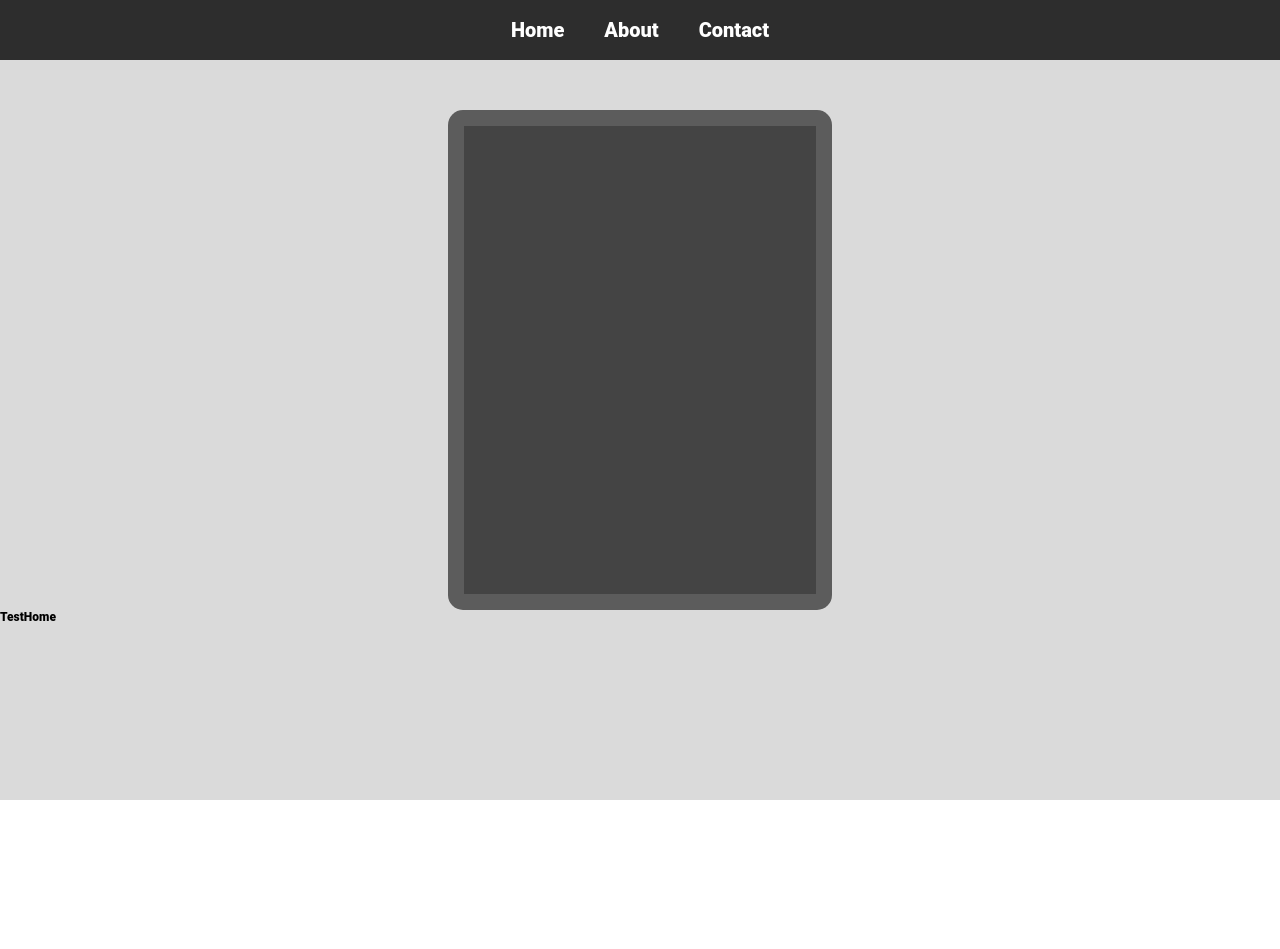
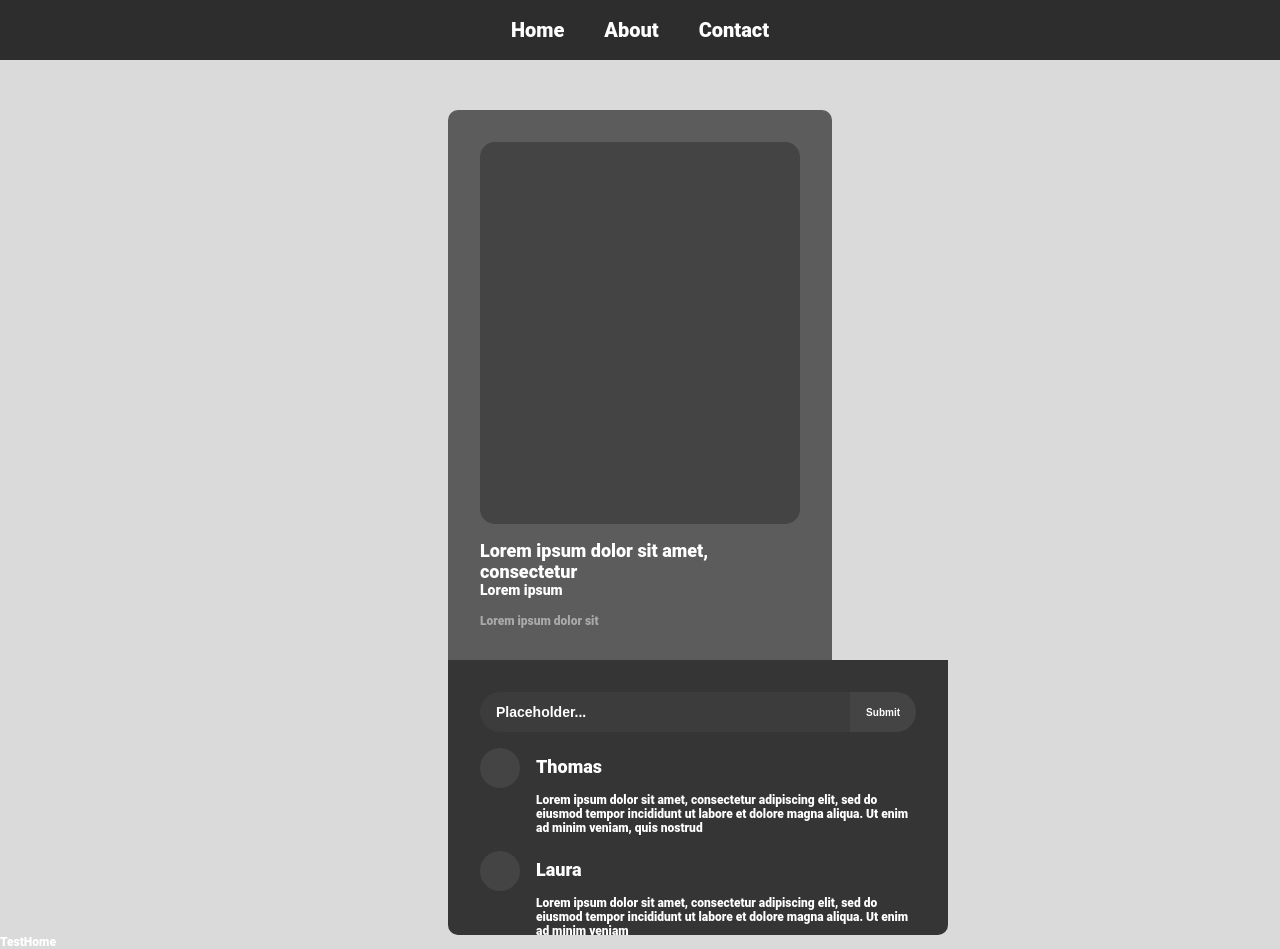
Before and after one commit to Eimantas20/tglab, a React (Create React App) app: page / in a window 1280 px wide. Before the commit the page ends 800 px from the top, so only its background shows below. Built offline with nearby package versions, Linux system fonts and the light colour scheme.

Commit message:
created chat, search, scrollbar

```diff
--- a/src/App.css
+++ b/src/App.css
@@ -2,3 +2,16 @@
   background-color: var(--main-bg-color);
   min-height:100vh;
 }
+
+.font-18 {
+  font-size: 18px;
+}
+
+.font-14 {
+  font-size: 14px;
+}
+
+.font-12 {
+  font-size: 12px;
+  margin-top: 1rem;
+}
--- a/src/components/conversation/Conversation.js
+++ b/src/components/conversation/Conversation.js
@@ -1,12 +1,42 @@
 import '../../styles/conversation.css';
+import Chat from './chat/Chat';
+import Search from './search/Search';
 
 const Conversation = () => {
+  const chatsArr = [
+    {
+      name:'Thomas',
+      text:'Lorem ipsum dolor sit amet, consectetur adipiscing elit, sed do eiusmod tempor incididunt ut labore et dolore magna aliqua. Ut enim ad minim veniam, quis nostrud'
+    },
+    {
+        name: 'Laura',
+        text: 'Lorem ipsum dolor sit amet, consectetur adipiscing elit, sed do eiusmod tempor incididunt ut labore et dolore magna aliqua. Ut enim ad minim veniam'
+    },
+    {
+        name: 'Jim',
+        text: 'Lorem ipsum dolor sit amet'
+    },
+    {
+        name: 'Furry',
+        text: 'Lorem ipsum dolor sit amet, consectetur adipiscing elit, sed do eiusmod tempor incididunt ut labore et dolore magna aliqua. Ut enim ad minim veniam, quis nostrud'
+    },
+  ]
+
   return(
     <div className='conversation-cont'>
       <div className='conv-cont-top'>
-        <div className='img'></div>
+        <div className='img' />
+        <div>
+          <p className='font-18'>Lorem ipsum dolor sit amet, consectetur</p>
+          <p className='font-14'>Lorem ipsum</p>
+          <p className='font-12'>Lorem ipsum dolor sit</p>
+        </div>
       </div>
       <div className='conv-cont-bottom'>
+        <Search />
+        {chatsArr.map((chat, i) => (
+            <Chat key={i} chat={chat} />
+        ))}
 
       </div>
     </div>
--- /dev/null
+++ b/src/components/conversation/chat/Chat.js
@@ -0,0 +1,15 @@
+import '../../../styles/chat.css';
+
+const Chat = ({chat}) => {
+    return(
+        <div className='chat-container'>
+            <div className='user-img' />
+            <div className='top-gap'>
+                <p className='font-18'>{chat.name}</p>
+                <p className='font-12'>{chat.text}</p>
+            </div>
+        </div>
+    )
+}
+
+export default Chat;
--- /dev/null
+++ b/src/components/conversation/search/Search.js
@@ -0,0 +1,21 @@
+import '../../../styles/search.css'
+import { useState } from 'react'
+
+const Search = () => {
+    const [ search, setSearch ] = useState('');
+
+    const handleSubmit = (e) => {
+        e.preventDefault();
+        console.log(`Form submited with value ${search}`)
+        setSearch('')
+    }
+
+    return(
+        <form className='search-form' onSubmit={handleSubmit}>
+            <input type='text' placeholder="Placeholder..." value={search} onChange={(e) => setSearch(e.target.value)} />
+            <button>Submit</button>
+        </form>
+    )
+}
+
+export default Search
--- a/src/index.css
+++ b/src/index.css
@@ -16,4 +16,5 @@ body {
 
 p {
   margin: 0;
+  color: var(--white-color);
 }
--- /dev/null
+++ b/src/styles/chat.css
@@ -0,0 +1,17 @@
+.chat-container {
+    padding-top: 1rem;
+    display:flex;
+}
+
+.chat-container .user-img {
+    width: 40px;
+    height: 40px;
+    border-radius: 100%;
+    background-color: var(--img-bg-color);
+    flex-shrink: 0;
+    margin-right: 1rem;
+}
+
+.chat-container .top-gap {
+    margin-top: 0.5rem;
+}
--- a/src/styles/constants.css
+++ b/src/styles/constants.css
@@ -3,10 +3,13 @@
     --nav-color: #2d2d2d;
     --comp-bg-color: #323232;
     --img-bg-color: #444444;
+    --img-bg-color-50: rgba(68, 68, 68, 0.5);
     --chat-bg-color: #353535;
-    --chat-bg-color-op75: rgba(50, 50, 50, 0.75);;
-
+    --chat-bg-color-op75: rgba(50, 50, 50, 0.75);
+    --small-font-color: #aaaaaa;
     --white-color: #fff;
+    --scrollbar-thumb: #5F5F5F;
+    --scrollbar-background: #B0B0B0;
 }
 
 /* Wasn't sure if I MUST use hex values, but that would mean
--- a/src/styles/conversation.css
+++ b/src/styles/conversation.css
@@ -1,20 +1,56 @@
 .conversation-cont {
-    /* background-color: var(); */
     width: 30%;
     max-width: 500px;
     margin:0 auto;
-    border-radius: 10px 10px 0 0;
 }
 
 .conv-cont-top {
-    padding: 1rem;
-    height: 500px;
+    border-radius: 10px 10px 0 0;
+    padding: 2rem;
+    height: 550px;
+    display: flex;
+    flex-direction: column;
     background-color: var(--chat-bg-color-op75);
-    border-radius: 15px;
 }
 
 .conv-cont-top .img {
+    border-radius: 15px;
     width: 100%;
     height:100%;
+    margin-bottom: 1rem;
     background-color: var(--img-bg-color);
 }
+
+.conv-cont-top .font-12{
+    color:var(--small-font-color)
+}
+
+
+.conv-cont-bottom {
+    width: 500px;
+    max-height:275px;
+    background-color: var(--chat-bg-color);
+    border-radius: 0 0 10px 10px;
+    padding: 2rem;
+    overflow-y: scroll;
+}
+
+/* width */
+::-webkit-scrollbar {
+  width: 10px;
+}
+
+/* Track */
+::-webkit-scrollbar-track {
+  background: var(--scrollbar-background);
+}
+
+/* Handle */
+::-webkit-scrollbar-thumb {
+  background: var(--scrollbar-thumb);
+}
+
+/* Handle on hover */
+::-webkit-scrollbar-thumb:hover {
+  background: #555;
+}
--- /dev/null
+++ b/src/styles/search.css
@@ -0,0 +1,48 @@
+form.search-form input {
+    width: 100%;
+    background-color: var(--img-bg-color-50);
+    height: 40px;
+    border:unset;
+    border-radius: 30px;
+    padding: 0 1rem;
+    overflow: hidden;
+    outline: unset;
+    font-size: 14px;
+    color: var(--white-color);
+    font-weight: 800;
+
+}
+
+form.search-form {
+    position: relative;
+    overflow: hidden;
+
+}
+
+form.search-form input::placeholder {
+    font-size: 14px;
+    color: var(--white-color);
+    opacity: 1;
+    font-weight: 800;
+}
+
+form.search-form button {
+    position: absolute;
+    right:0;
+    height: 40px;
+    background-color: var(--img-bg-color);
+    border: unset;
+    padding: 0 1rem;
+    border-radius: 0 30px 30px 0;
+    color: var(--white-color);
+    font-size: 10px;
+    font-weight: 800;
+}
+
+form.search-form button:hover {
+    cursor: pointer;
+}
+
+form.search-form input:active {
+    border: unset;
+}
```
